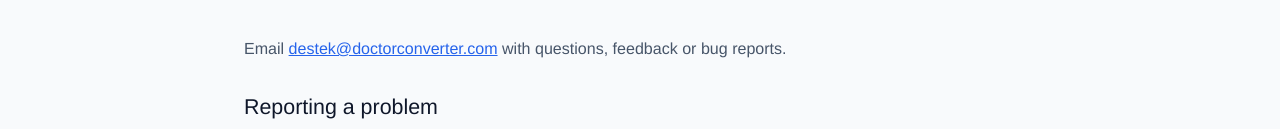
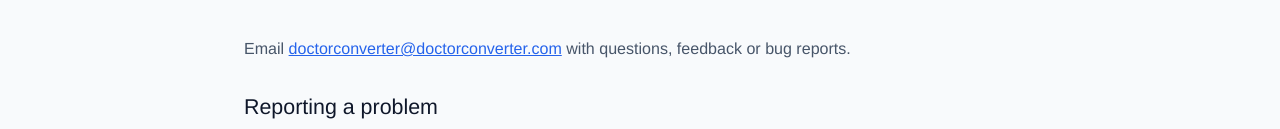
Before and after one commit to mfurkanturan/convertsite, an Astro site in the folder apps/web/: page /contact in a window 1280 px wide. Shown: the part 246-375 px from the top of the page. Built offline with nearby package versions, Linux system fonts and the light colour scheme; Astro itself is replaced by a stand-in of ours; some packages are replaced by stand-ins of ours; no server answers; a web font is replaced by a local one.

Commit message:
Update public contact email address

```diff
--- a/apps/web/src/components/site-footer.astro
+++ b/apps/web/src/components/site-footer.astro
@@ -52,7 +52,7 @@
         <h3 class="text-[13px] font-semibold uppercase tracking-wide text-text">{text.footer.contact}</h3>
         <ul class="mt-2 space-y-0 text-sm">
           {contactLinks.map(([href, label]) => <li><a href={localePath(locale, href)} class="inline-flex min-h-11 items-center text-text-soft transition-colors hover:text-accent">{label}</a></li>)}
-          <li><a href="mailto:destek@doctorconverter.com" class="inline-flex min-h-11 items-center text-text-soft transition-colors hover:text-accent [overflow-wrap:anywhere]">destek@doctorconverter.com</a></li>
+          <li><a href="mailto:doctorconverter@doctorconverter.com" class="inline-flex min-h-11 items-center text-text-soft transition-colors hover:text-accent [overflow-wrap:anywhere]">doctorconverter@doctorconverter.com</a></li>
         </ul>
       </nav>
     </div>
--- a/apps/web/src/lib/seo/structured-data.ts
+++ b/apps/web/src/lib/seo/structured-data.ts
@@ -26,7 +26,7 @@
 export function homeGraph(locale: Locale) {
   const url = absoluteUrl(localePath(locale, '/'));
   return { '@context': 'https://schema.org', '@graph': [
-    { '@type': 'Organization', '@id': orgId, name: brand.name, url: siteUrl, logo: absoluteUrl('/favicon.svg'), email: 'destek@doctorconverter.com' },
+    { '@type': 'Organization', '@id': orgId, name: brand.name, url: siteUrl, logo: absoluteUrl('/favicon.svg'), email: 'doctorconverter@doctorconverter.com' },
     { '@type': 'WebSite', '@id': websiteId, url: siteUrl, name: brand.name, inLanguage: ['tr-TR', 'en-US'], publisher: { '@id': orgId } },
     app(brand.name, ui[locale].hero.lead, url, locale),
     faqPage(ui[locale].help.questions.map((item) => ({ q: item.title, a: item.text }))),
--- a/apps/web/src/pages/contact.astro
+++ b/apps/web/src/pages/contact.astro
@@ -2,7 +2,7 @@
 import LegalLayout from '../layouts/legal-layout.astro';
 ---
 <LegalLayout locale="en" title="Contact and support" description="Contact DoctorConverter with questions, feedback or bug reports.">
-  <p>Email <a href="mailto:destek@doctorconverter.com" class="text-accent underline">destek@doctorconverter.com</a> with questions, feedback or bug reports.</p>
+  <p>Email <a href="mailto:doctorconverter@doctorconverter.com" class="text-accent underline">doctorconverter@doctorconverter.com</a> with questions, feedback or bug reports.</p>
   <h2>Reporting a problem</h2>
   <p>Include the tool, browser, steps you followed, approximate date and time, and the error message shown. Do not attach documents or send document contents, passwords or personal information.</p>
   <h2>Using the tools</h2>
--- a/apps/web/src/pages/privacy.astro
+++ b/apps/web/src/pages/privacy.astro
@@ -40,5 +40,5 @@
   <p>A Google AdSense ad may appear on the home page. When an ad loads, Google and its partners may process data such as browser/device details, IP address and ad interactions, and may use cookies or similar technologies for ad delivery. See <a href="https://policies.google.com/technologies/ads" rel="nofollow">Google’s advertising technology information</a> and <a href="https://policies.google.com/privacy" rel="nofollow">Google’s Privacy Policy</a> for details and controls. Uploaded document files and contents are not sent in advertising events.</p>
 
   <h2 id="contact">Contact</h2>
-  <p>For privacy questions, email <a href="mailto:destek@doctorconverter.com" class="text-accent underline">destek@doctorconverter.com</a>.</p>
+  <p>For privacy questions, email <a href="mailto:doctorconverter@doctorconverter.com" class="text-accent underline">doctorconverter@doctorconverter.com</a>.</p>
 </LegalLayout>
--- a/apps/web/src/pages/security.astro
+++ b/apps/web/src/pages/security.astro
@@ -25,5 +25,5 @@
   <p>Cloudflare processes traffic and technical connection data at the live domain’s network/CDN layer; Cloudflare Web Analytics is added to the page through site configuration. PostHog EU product analytics loads only after visitor consent. Google AdSense may show an ad on the home page, and ad-network data processing is separate from analytics preferences. See the <a href="/privacy" class="text-accent underline">Privacy Policy</a> for details about file processing and measurement.</p>
 
   <h2>Security reporting</h2>
-  <p>To report a security issue, email <a href="mailto:destek@doctorconverter.com" class="text-accent underline font-medium">destek@doctorconverter.com</a>.</p>
+  <p>To report a security issue, email <a href="mailto:doctorconverter@doctorconverter.com" class="text-accent underline font-medium">doctorconverter@doctorconverter.com</a>.</p>
 </LegalLayout>
--- a/apps/web/src/pages/tr/gizlilik.astro
+++ b/apps/web/src/pages/tr/gizlilik.astro
@@ -43,5 +43,5 @@
   <h2 id="reklam">Reklamlar</h2>
   <p>Ana sayfada Google AdSense reklamı gösterilebilir. Reklam yüklendiğinde Google ve iş ortakları cihaz/tarayıcı, IP adresi ve reklam etkileşimi gibi verileri işleyebilir; reklam sunumu için çerez veya benzer teknolojiler kullanabilir. Kullanıcı ayarları ve ayrıntılar için <a href="https://policies.google.com/technologies/ads" rel="nofollow">Google reklam teknolojileri</a> ve <a href="https://policies.google.com/privacy" rel="nofollow">Google Gizlilik Politikası</a> sayfalarına bak. Yüklenen belge dosyaları veya içerikleri reklam olaylarına gönderilmez.</p>
   <h2 id="iletisim">İletişim</h2>
-  <p>Gizlilikle ilgili soruların için <a href="mailto:destek@doctorconverter.com" class="text-accent underline">destek@doctorconverter.com</a> adresine yazabilirsin.</p>
+  <p>Gizlilikle ilgili soruların için <a href="mailto:doctorconverter@doctorconverter.com" class="text-accent underline">doctorconverter@doctorconverter.com</a> adresine yazabilirsin.</p>
 </LegalLayout>
--- a/apps/web/src/pages/tr/guvenlik.astro
+++ b/apps/web/src/pages/tr/guvenlik.astro
@@ -28,5 +28,5 @@
   <p>Cloudflare, canlı alan adının ağ/CDN katmanında trafik ve teknik bağlantı verilerini işler; Cloudflare Web Analytics sayfaya site yapılandırmasıyla eklenir. PostHog EU ürün analitiği yalnızca ziyaretçi izin verdiğinde yüklenir. Ana sayfada Google AdSense reklamı gösterilebilir; reklam ağının işlediği veriler analitik tercihinden ayrı yönetilir. Dosya işleme ve ölçüm ayrıntıları <a href="/tr/gizlilik" class="text-accent underline">Gizlilik Politikası</a> sayfasındadır.</p>
 
   <h2>Güvenlik bildirimi</h2>
-  <p>Bir güvenlik sorunu bildirmek için <a href="mailto:destek@doctorconverter.com" class="text-accent underline font-medium">destek@doctorconverter.com</a> adresine yazabilirsin.</p>
+  <p>Bir güvenlik sorunu bildirmek için <a href="mailto:doctorconverter@doctorconverter.com" class="text-accent underline font-medium">doctorconverter@doctorconverter.com</a> adresine yazabilirsin.</p>
 </LegalLayout>
--- a/apps/web/src/pages/tr/iletisim.astro
+++ b/apps/web/src/pages/tr/iletisim.astro
@@ -2,7 +2,7 @@
 import LegalLayout from '../../layouts/legal-layout.astro';
 ---
 <LegalLayout locale="tr" title="İletişim ve destek" description="Soru, öneri ve hata bildirimleri için DoctorConverter iletişim adresi.">
-  <p>Soru, öneri veya hata bildirimin için <a href="mailto:destek@doctorconverter.com" class="text-accent underline">destek@doctorconverter.com</a> adresine yaz.</p>
+  <p>Soru, öneri veya hata bildirimin için <a href="mailto:doctorconverter@doctorconverter.com" class="text-accent underline">doctorconverter@doctorconverter.com</a> adresine yaz.</p>
   <h2>Hata bildirirken</h2>
   <p>Kullandığın aracı, tarayıcıyı, izlediğin adımları, yaklaşık tarih ve saati, ekrandaki hata mesajını belirt. Belge ekleme; belge içeriği, parola veya kişisel bilgi gönderme.</p>
   <h2>Kullanım bilgileri</h2>
```
